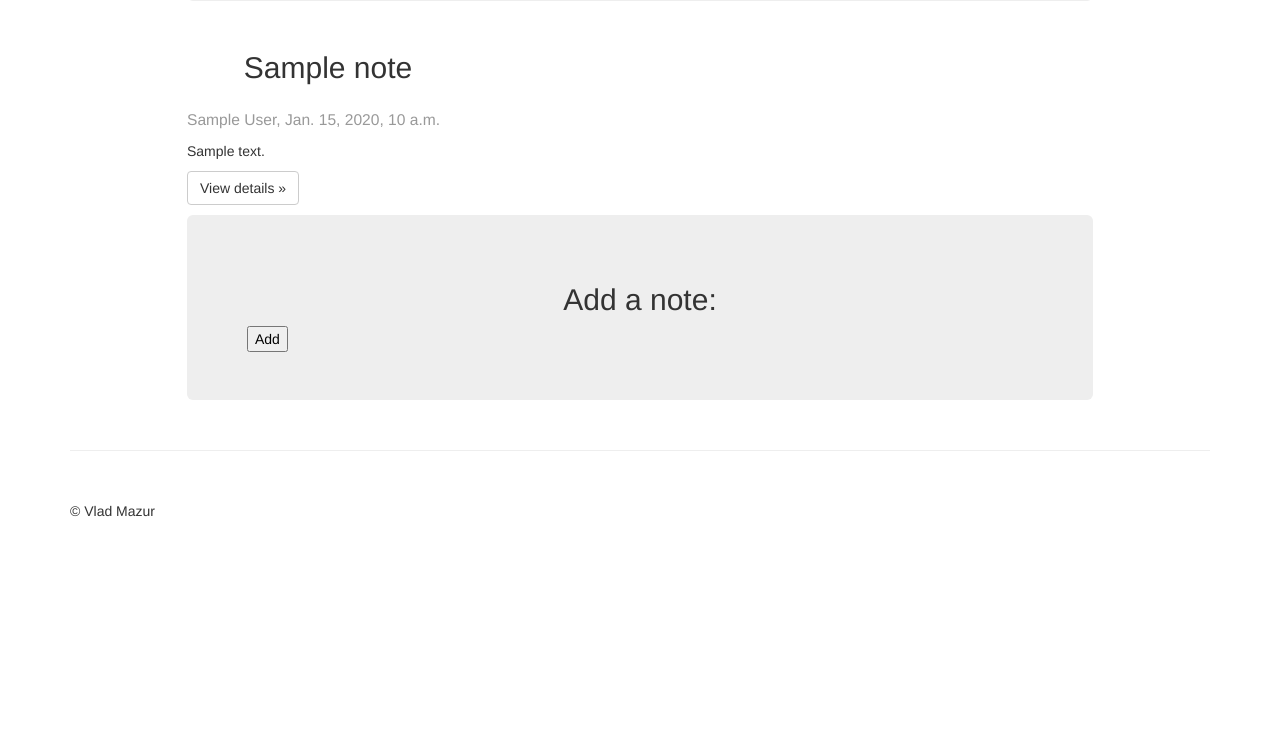
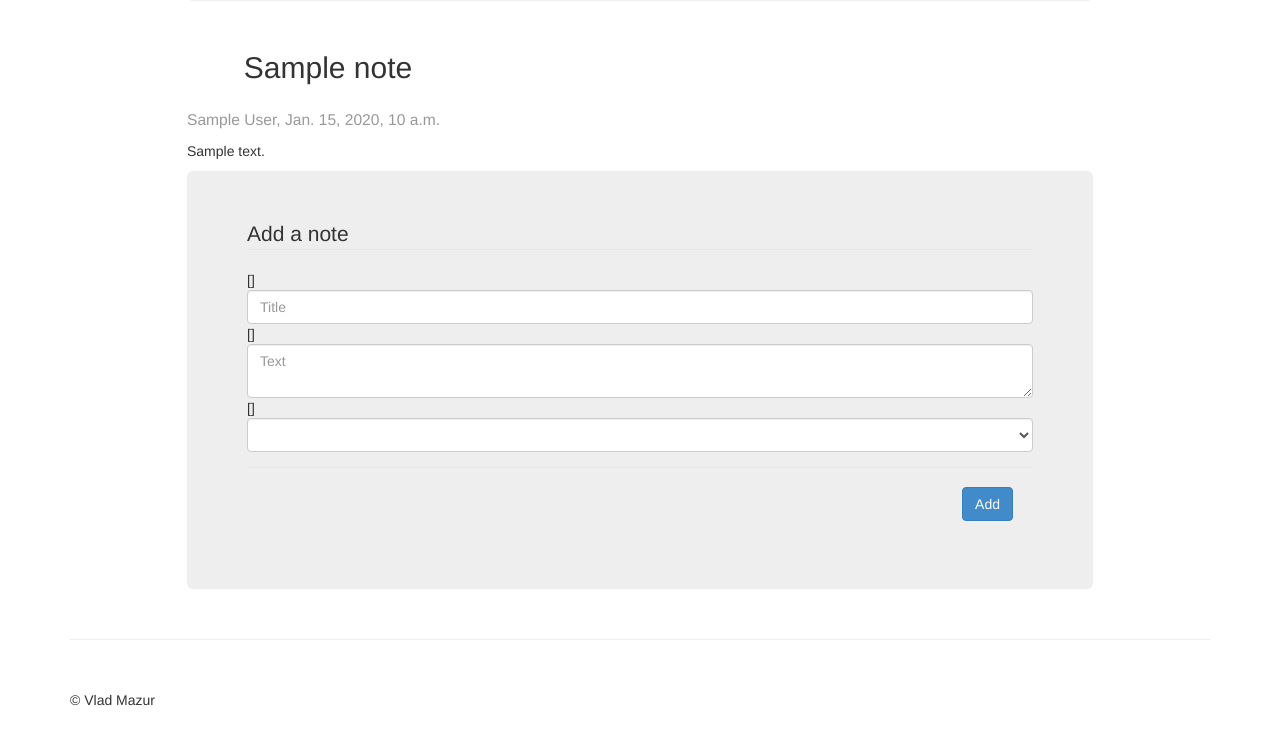
Before and after one commit to vladmazur/vlad_mazur_test_7web, a Django app: template notesapp/templates/notesapp/note_list.html in a window 1280 px wide. Shown: the part 339-1089 px from the top of the page. Before the commit the page ends 856 px from the top, so only its background shows below. Run offline with Django 3.2, Linux system fonts and the light colour scheme; the template is opened without the code that fills it: most values are stand-ins (such as "Sample title", 1, 10 or a date in 2020); lists and menus that the app fills with data are empty; parts of the project's set-up code (start-up, migrations or seed data) failed here and were passed over; some libraries are stand-ins or nearby versions.

Commit message:
Bootstrap is now used for add new note form

```diff
--- a/notesapp/templates/notesapp/note_list.html
+++ b/notesapp/templates/notesapp/note_list.html
@@ -44,18 +44,36 @@
                 	<h2>{{note.title}}</h2>
                 	<h3><small>{{note.author}}, {{note.pub_date}}</small></h3>
                 	<p>{{note.text}}</p>
-                	<p><a class="btn btn-default" href="#" role="button">View details &raquo;</a></p>
+                	<!-- <p><a class="btn btn-default" href="#" role="button">View details &raquo;</a></p> -->
               	</div><!--/span-->
             {% empty %}
               <h2>No notes are available</h2>
          		{% endfor %}
           </div><!--/row-->
           <div class="jumbotron">
-            <h2>Add a note:</h1>
-            <form action="/" method="POST">
+
+            <form action="/" method="post" class="form">
+              <legend>Add a note</legend>
               {% csrf_token %}
-              {{ form.as_p }}
-              <input type="submit" value="Add" />
+              {{ form.non_field_errors }}
+              <div class="fieldWrapper">
+                {{ form.title.errors }}
+                <input name="title" id="id_title" type="text" class="form-control" placeholder="Title">
+              </div>
+              <div class="fieldWrapper">
+                {{ form.text.errors }}
+                <textarea name="text" for="id_title" class="form-control input-xxlarge" placeholder="Text"></textarea>
+              </div>
+              <div class="fieldWrapper">
+                {{ form.author.errors }}
+                <select for="id_author" name="author" class = "form-control">
+                  {% for x,y in form.fields.author.choices %}
+                    <option value="{{ x }}">{{ y }}</option>
+                  {% endfor %}
+              </select>
+              </div>
+              <div class="modal-footer">
+              <button class="btn btn-primary" type="submit">Add</button> </div>
             </form>
           </div>
         </div><!--/span-->
```
